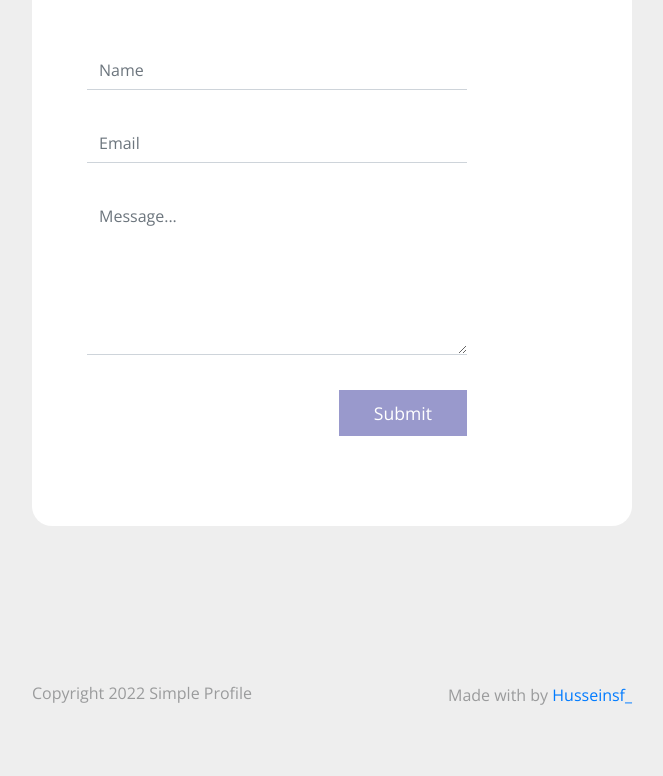
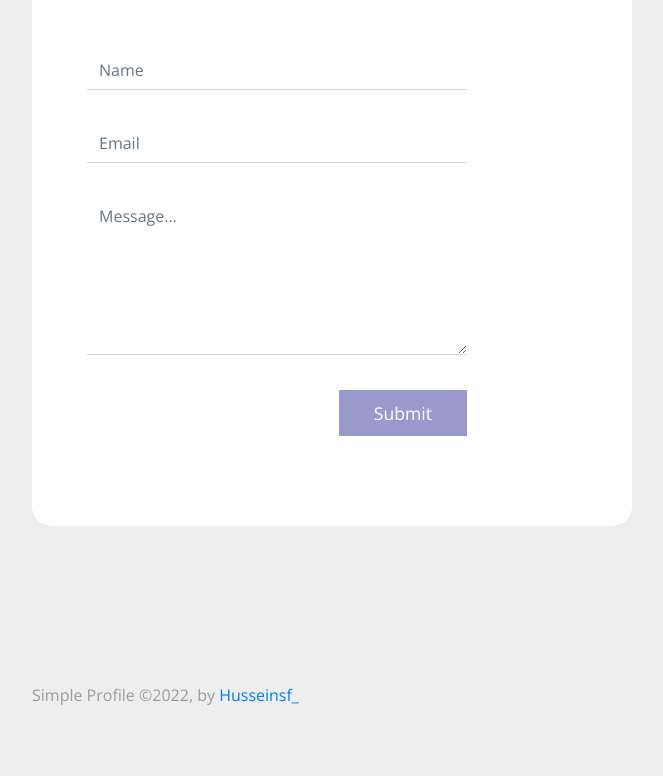
Before and after one commit to husseinsf/husseinsf.github.io, a plain HTML site: page contact.html in a window 1280 px wide. Shown: the part 508-1284 px from the top of the page, without its empty margins (308-971 px from the left). Drawn offline with nearby package versions, Linux system fonts and the light colour scheme.

Commit message:
Update contact.html

```diff
--- a/contact.html
+++ b/contact.html
@@ -75,8 +75,7 @@
         </section>
 
         <footer>
-            <span>Copyright 2022 Simple Profile</span>
-            <span><p>Made with by <a href="https://instagram.com/husseinsf_">Husseinsf_</a></p></span>
+            <span><p>Simple Profile &#169;2022, by <a href="https://instagram.com/husseinsf_">Husseinsf_</a></p></span>
         </footer>
     </div>
 </body>
```
